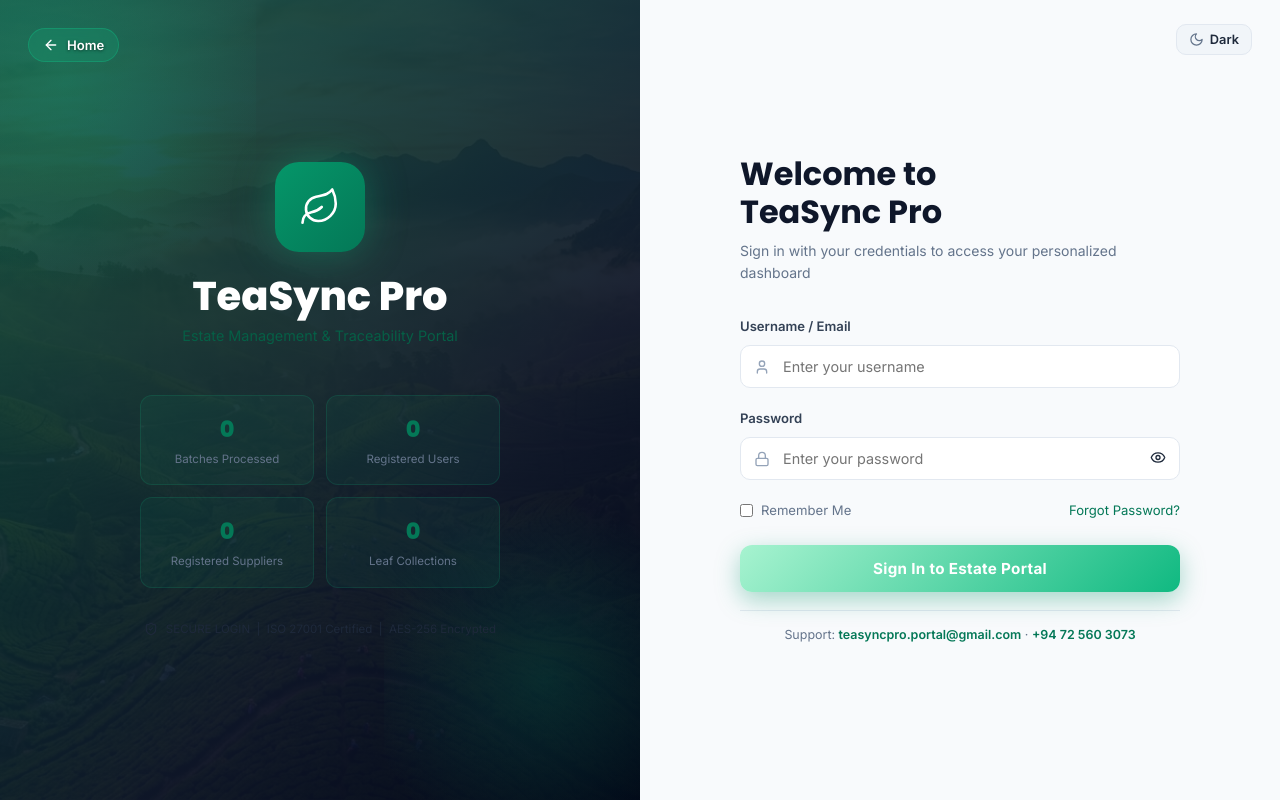
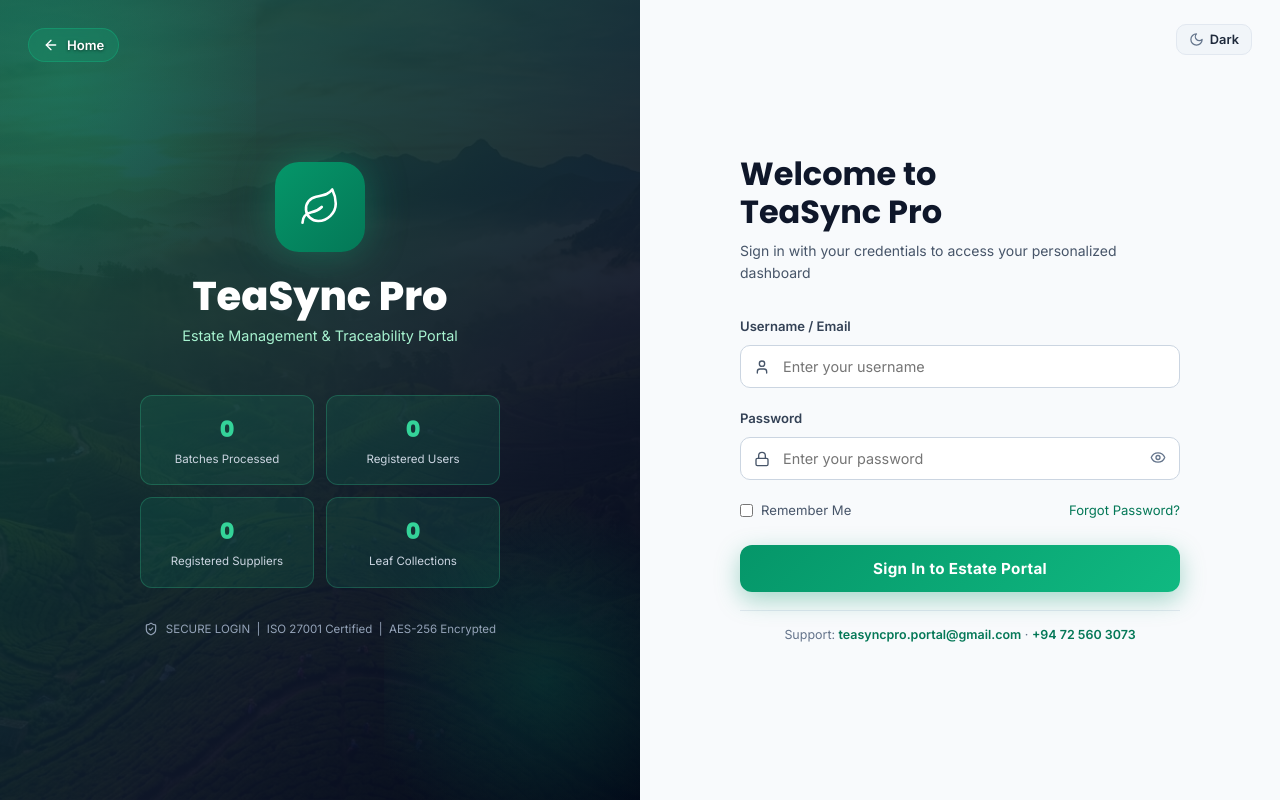
Before and after one commit to Ramesha-Dasangi/TeaSyncPro, a React (Vite) app: page / in a window 1280 px wide. Both pictures are taken after a click on the button "Enter Portal". Built offline with nearby package versions, Linux system fonts and the light colour scheme; no server answers.

Commit message:
fix(theme): improve light mode contrast and style floating WhatsApp widget

```diff
--- a/src/index.css
+++ b/src/index.css
@@ -18,7 +18,8 @@
   --slate-800: #e2e8f0;       /* Light container / borders */
   --slate-700: #cbd5e1;       /* Light borders */
   --slate-600: #94a3b8;
-  --slate-400: #64748b;       /* Muted text */
+  --slate-500: #64748b;       /* Muted label text */
+  --slate-400: #475569;       /* Readable muted text in light mode */
   --slate-300: #334155;       /* Secondary body text */
   --slate-200: #1e293b;       /* Primary text */
   --slate-100: #0f172a;       /* Headings & bold text */
@@ -61,6 +62,7 @@
   --slate-800: #1e293b;
   --slate-700: #334155;
   --slate-600: #475569;
+  --slate-500: #64748b;
   --slate-400: #94a3b8;
   --slate-300: #cbd5e1;
   --slate-200: #e2e8f0;
@@ -1500,7 +1502,7 @@ ul { list-style: none; }
 }
 .login-brand p {
   font-size: 0.9rem;
-  color: var(--emerald-300);
+  color: #a7f3d0;
   margin-top: 8px;
 }
 .login-stats {
@@ -1513,20 +1515,20 @@ ul { list-style: none; }
   z-index: 1;
 }
 .login-stat {
-  background: rgba(16, 185, 129, 0.07);
-  border: 1px solid rgba(16, 185, 129, 0.15);
+  background: rgba(16, 185, 129, 0.12);
+  border: 1px solid rgba(52, 211, 153, 0.25);
   border-radius: 12px;
   padding: 16px;
   text-align: center;
 }
-.login-stat .stat-num { font-size: 1.4rem; font-weight: 800; color: var(--emerald-400); font-family: 'Poppins', sans-serif; }
-.login-stat .stat-text { font-size: 0.72rem; color: var(--slate-400); margin-top: 2px; }
+.login-stat .stat-num { font-size: 1.4rem; font-weight: 800; color: #34d399; font-family: 'Poppins', sans-serif; }
+.login-stat .stat-text { font-size: 0.72rem; color: #cbd5e1; margin-top: 2px; }
 .login-secure {
   display: flex;
   align-items: center;
   gap: 8px;
   font-size: 0.72rem;
-  color: var(--slate-500);
+  color: #94a3b8;
   margin-top: 32px;
   z-index: 1;
 }
@@ -1604,13 +1606,13 @@ ul { list-style: none; }
   left: 14px;
   top: 50%;
   transform: translateY(-50%);
-  color: var(--slate-600);
+  color: var(--text-secondary);
 }
 .form-input-wrap .form-input {
   width: 100%;
   padding: 12px 14px 12px 42px;
   background: var(--card-bg);
-  border: 1.5px solid var(--card-border);
+  border: 1.5px solid var(--slate-700);
   border-radius: 10px;
   color: var(--slate-100);
   font-size: 0.9rem;
@@ -1643,8 +1645,8 @@ ul { list-style: none; }
 .login-btn {
   width: 100%;
   padding: 14px;
-  background: linear-gradient(135deg, var(--emerald-700), var(--emerald-500));
-  color: white;
+  background: linear-gradient(135deg, #059669, #10b981);
+  color: #ffffff;
   border-radius: 12px;
   font-size: 0.95rem;
   font-weight: 700;
@@ -2079,8 +2081,8 @@ ul { list-style: none; }
 }
 .hero-metrics-status {
   font-size: 0.72rem;
-  color: var(--emerald-400);
-  background: rgba(16, 185, 129, 0.12);
+  color: #34d399;
+  background: rgba(16, 185, 129, 0.16);
   padding: 3px 8px;
   border-radius: 6px;
   font-weight: 600;
@@ -2092,8 +2094,8 @@ ul { list-style: none; }
   margin-bottom: 12px;
 }
 .hero-metric-box {
-  background: rgba(255, 255, 255, 0.04);
-  border: 1px solid rgba(255, 255, 255, 0.06);
+  background: rgba(255, 255, 255, 0.06);
+  border: 1px solid rgba(255, 255, 255, 0.1);
   border-radius: 10px;
   padding: 8px 10px;
 }
@@ -2104,9 +2106,12 @@ ul { list-style: none; }
   font-family: 'Poppins', sans-serif;
   color: white;
 }
+.hero-floating-metrics .text-emerald {
+  color: #34d399;
+}
 .hero-metric-lbl {
   font-size: 0.68rem;
-  color: var(--slate-400);
+  color: #cbd5e1;
 }
 .hero-stage-progress {
   display: flex;
@@ -2117,7 +2122,7 @@ ul { list-style: none; }
   display: flex;
   justify-content: space-between;
   font-size: 0.72rem;
-  color: var(--slate-400);
+  color: #cbd5e1;
   font-weight: 600;
 }
 .hero-progress-bar {
@@ -2138,9 +2143,9 @@ ul { list-style: none; }
   display: grid;
   grid-template-columns: repeat(4, 1fr);
   gap: 1px;
-  background: rgba(255,255,255,0.06);
-  border-top: 1px solid rgba(255,255,255,0.06);
-  border-bottom: 1px solid rgba(255,255,255,0.06);
+  background: var(--card-border);
+  border-top: 1px solid var(--card-border);
+  border-bottom: 1px solid var(--card-border);
 }
 .landing-stat-card {
   background: var(--slate-950);
@@ -2420,8 +2425,8 @@ ul { list-style: none; }
 }
 .grade-badge {
   background: rgba(245, 158, 11, 0.12);
-  border: 1px solid rgba(245, 158, 11, 0.3);
-  color: #fbbf24;
+  border: 1px solid rgba(245, 158, 11, 0.35);
+  color: var(--amber-400);
   padding: 6px 12px;
   border-radius: 8px;
   font-size: 0.76rem;
@@ -2613,7 +2618,7 @@ ul { list-style: none; }
   line-height: 1.2;
 }
 .cta-sub {
-  color: var(--slate-200);
+  color: #e2e8f0;
   font-size: 1.05rem;
   max-width: 540px;
   margin: 0 auto 36px;
@@ -2627,7 +2632,7 @@ ul { list-style: none; }
 /* ── Footer ── */
 .landing-footer {
   padding: 50px 60px 30px;
-  border-top: 1px solid rgba(255,255,255,0.06);
+  border-top: 1px solid var(--card-border);
   background: var(--slate-950);
 }
 .landing-footer-top {
@@ -2637,7 +2642,7 @@ ul { list-style: none; }
   flex-wrap: wrap;
   gap: 20px;
   padding-bottom: 30px;
-  border-bottom: 1px solid rgba(255, 255, 255, 0.06);
+  border-bottom: 1px solid var(--card-border);
 }
 .landing-footer-brand {
   display: flex;
@@ -3058,3 +3063,53 @@ ul { list-style: none; }
   /* KPI cards 1-col on mobile */
   div[style*="repeat(4,1fr)"] { grid-template-columns: 1fr !important; }
 }
+
+/* ===================== Floating WhatsApp Button ===================== */
+.floating-whatsapp {
+  position: fixed;
+  right: 24px;
+  bottom: 24px;
+  z-index: 9998;
+  width: 56px;
+  height: 56px;
+  border-radius: 50%;
+  background: linear-gradient(135deg, #25d366, #128c7e);
+  color: #ffffff;
+  display: flex;
+  align-items: center;
+  justify-content: center;
+  box-shadow: 0 10px 28px rgba(37, 211, 102, 0.42);
+  border: 2px solid rgba(255, 255, 255, 0.35);
+  cursor: pointer;
+  transition: transform 0.22s ease, box-shadow 0.22s ease;
+  text-decoration: none;
+}
+.floating-whatsapp:hover {
+  transform: translateY(-3px) scale(1.06);
+  box-shadow: 0 14px 34px rgba(37, 211, 102, 0.58);
+  color: #ffffff;
+}
+.floating-whatsapp-tooltip {
+  position: absolute;
+  right: 68px;
+  background: #0f172a;
+  color: #f8fafc;
+  padding: 7px 12px;
+  border-radius: 8px;
+  font-size: 0.78rem;
+  font-weight: 600;
+  white-space: nowrap;
+  border: 1px solid rgba(52, 211, 153, 0.3);
+  box-shadow: 0 8px 20px rgba(0, 0, 0, 0.25);
+  opacity: 0;
+  pointer-events: none;
+  transform: translateX(6px);
+  transition: opacity 0.2s ease, transform 0.2s ease;
+}
+.floating-whatsapp:hover .floating-whatsapp-tooltip {
+  opacity: 1;
+  transform: translateX(0);
+}
+@media print {
+  .floating-whatsapp { display: none !important; }
+}
```
